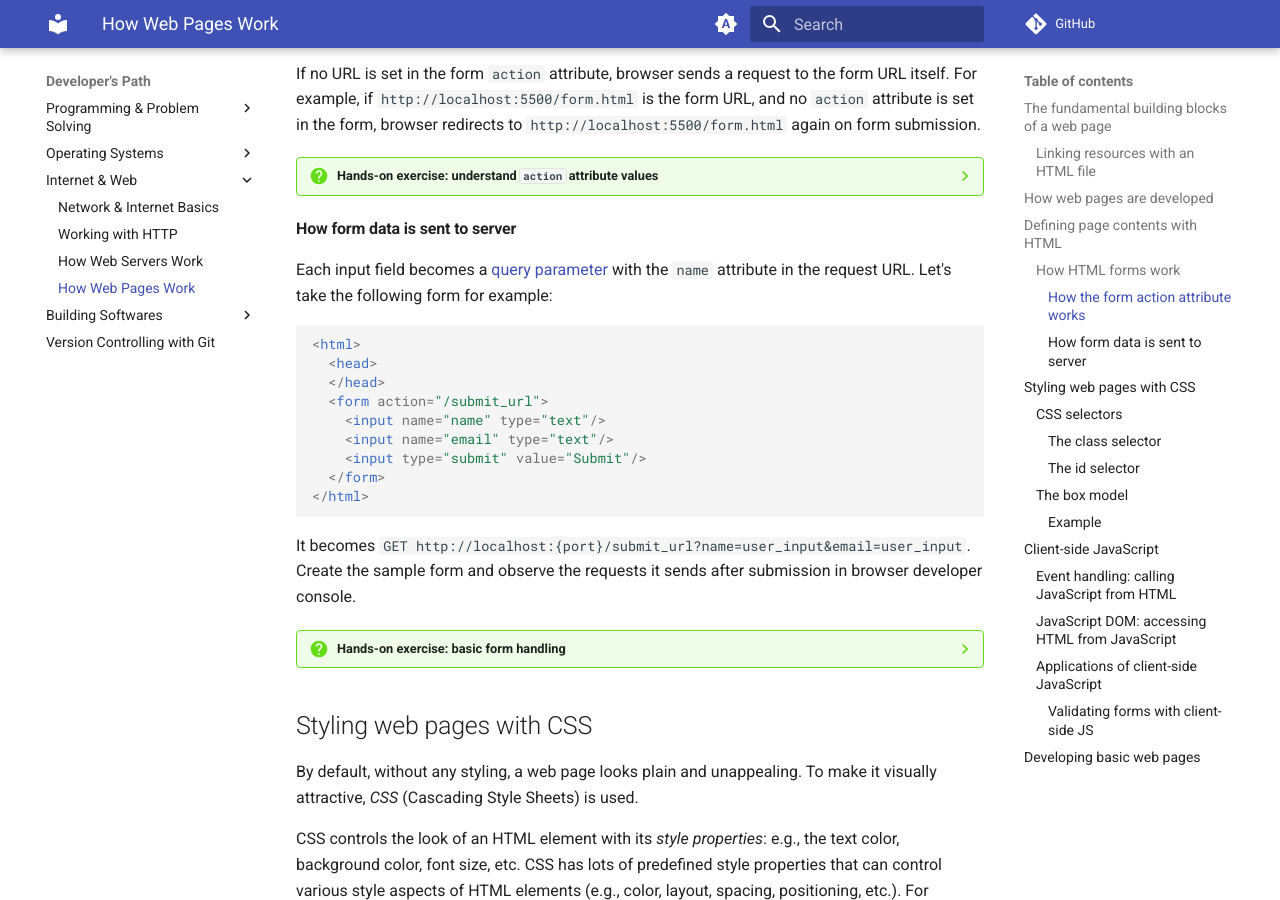
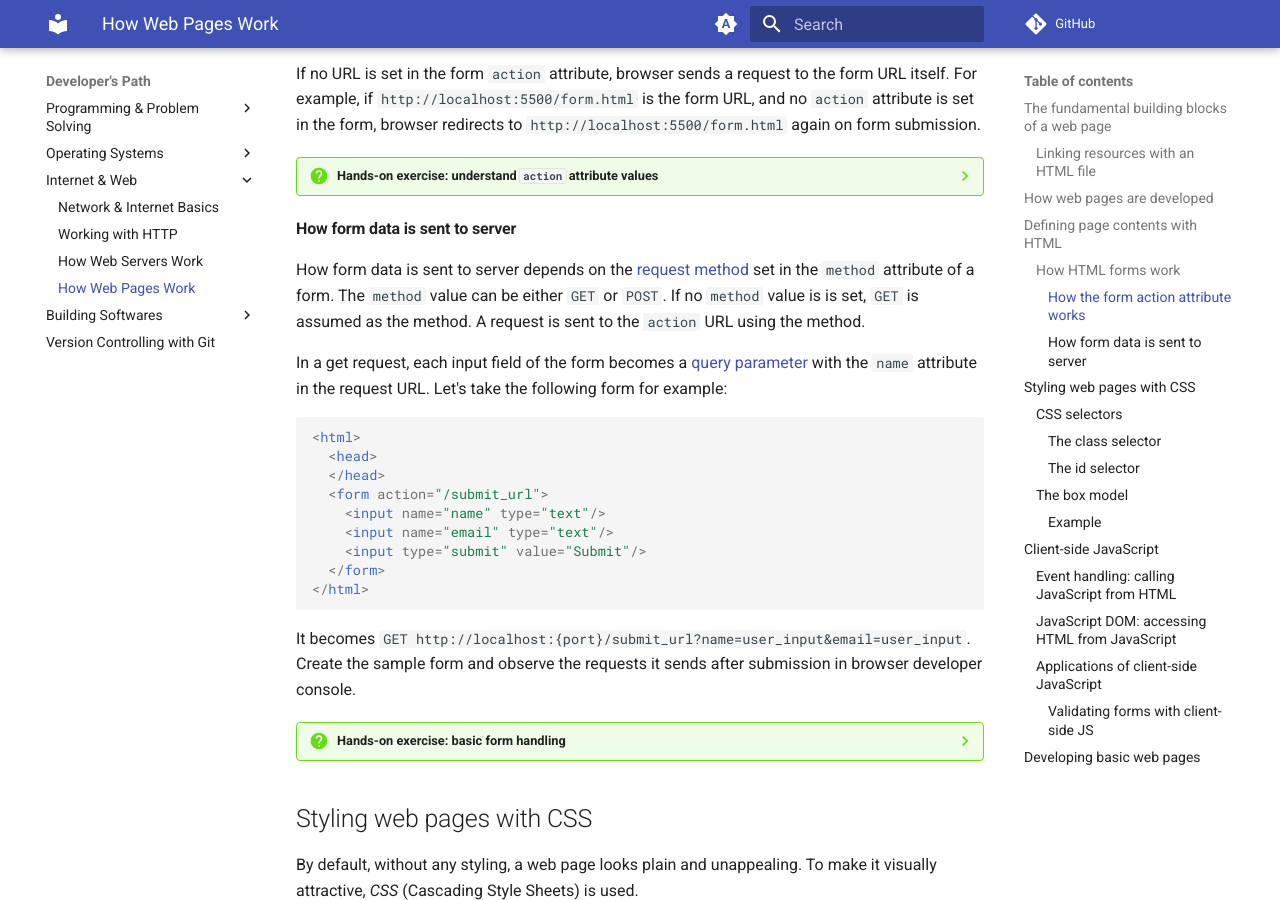
Before and after one commit to gharials/dev-path, an MkDocs documentation site: the page built from docs/internet-web/web-pages.md, in a window 1280 px wide and 900 px high, scrolled down 2685 px. Built offline with MkDocs 1.6.1 and Material for MkDocs 9.7.7, drawn with Linux system fonts in a browser that asks for light colours; comment, search, counter and statistics services are not loaded.

Commit message:
copy edit form data sending.

````diff
--- a/docs/internet-web/web-pages.md
+++ b/docs/internet-web/web-pages.md
@@ -76,7 +76,6 @@ After that, whenever a user requests the web page, the server returns the HTML f
     * [Link](#linking-resources-with-an-html-file) the CSS and the JavaScript files with the HTML file.
     * Run Live Server and access the HTML from a web browser.
 
-
 ## Defining page contents with HTML
 
 HTML defines the content of a web page, which means the things we want to show to the user on browser. Browser knows how to read an HTML document and display it to the user.
@@ -104,7 +103,9 @@ If no URL is set in the form `action` attribute, browser sends a request to the
 
 #### How form data is sent to server
 
-Each input field becomes a [query parameter](./http-in-depth.md#urls) with the `name` attribute in the request URL. Let's take the following form for example:
+How form data is sent to server depends on the [request method](./http-in-depth.md#request-methods) set in the `method` attribute of a form. The `method` value can be either `GET` or `POST`. If no `method` value is is set, `GET` is assumed as the method. A request is sent to the `action` URL using the method.
+
+In a get request, each input field of the form becomes a [query parameter](./http-in-depth.md#urls) with the `name` attribute in the request URL. Let's take the following form for example:
 
 ```html
 <html>
````
